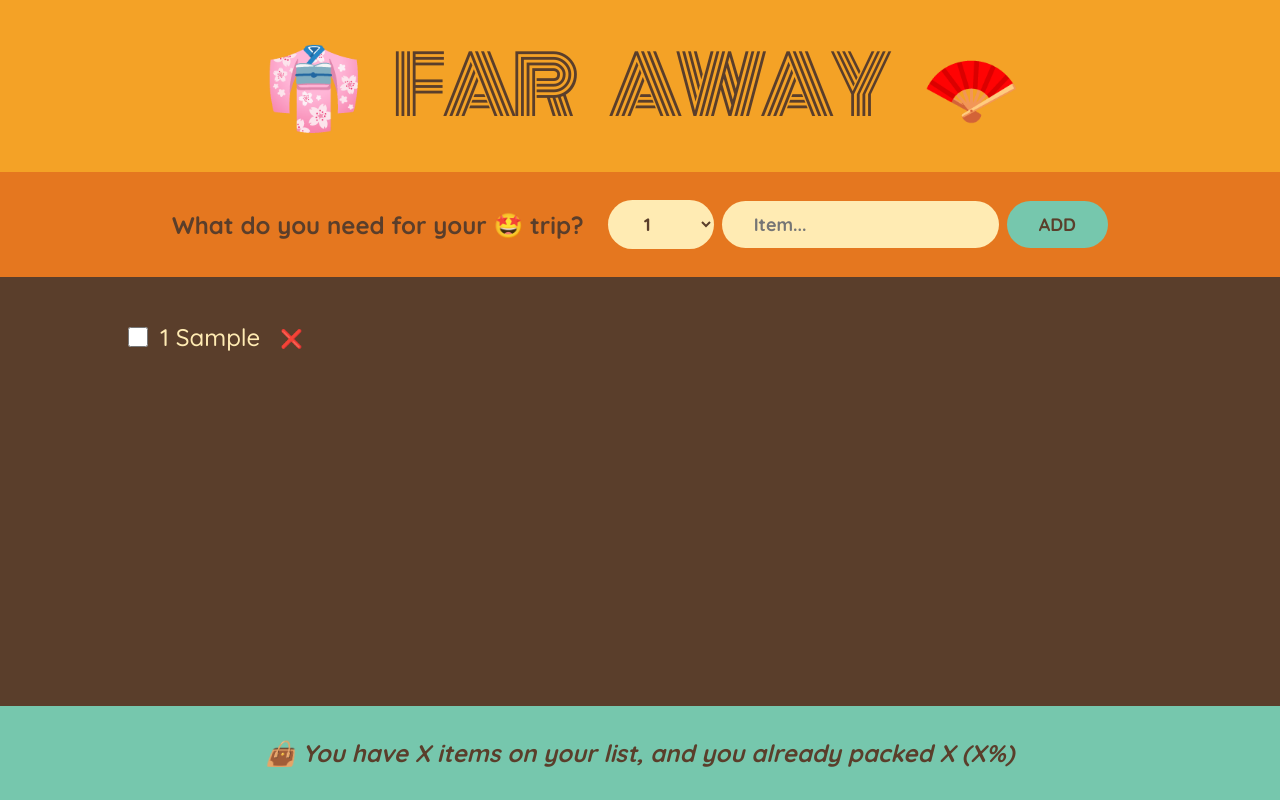
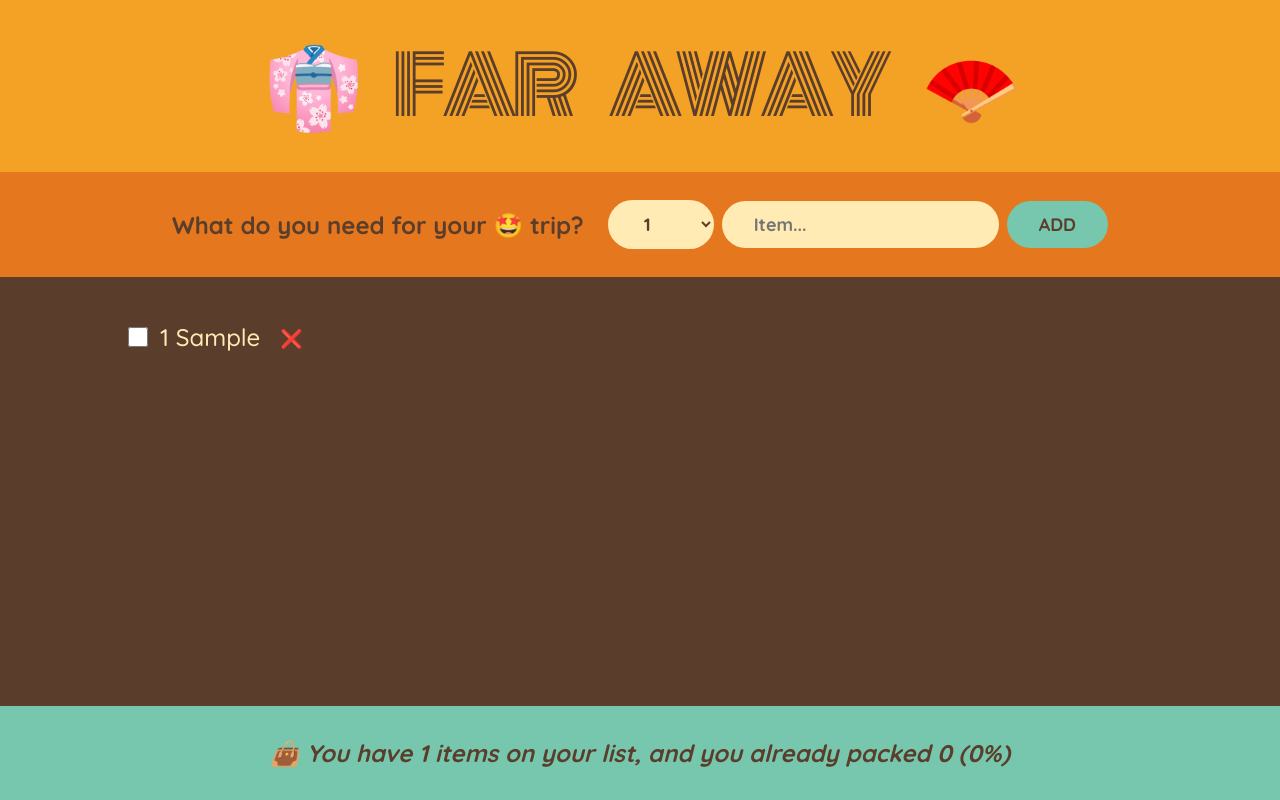
Before and after one commit to BarnoMamadzhanova/5-travel-list, a React (Create React App) app: page / in a window 1280 px wide. Both pictures are taken after typing "Sample" into the empty fields and a click on the button "ADD". Built offline with nearby package versions, Linux system fonts and the light colour scheme.

Commit message:
calculating statistics as Derived State

```diff
--- a/src/App.js
+++ b/src/App.js
@@ -33,7 +33,7 @@
         onDeleteItem={handleDeleteitem}
         onToggleItem={handleToggleItem}
       />
-      <Stats />
+      <Stats items={items} />
     </div>
   );
 }
@@ -52,7 +52,6 @@
     if (!description) return;
 
     const newItem = { description, quantity, packed: false, id: Date.now() };
-    console.log(newItem);
 
     onAddItems(newItem);
 
@@ -119,10 +118,26 @@
   );
 }
 
-function Stats() {
+function Stats({ items }) {
+  if (!items.length)
+    return (
+      <p className="stats">
+        <em>Start adding some items to your packing list 🪄</em>
+      </p>
+    );
+
+  const numItems = items.length;
+  const numPackedItems = items.filter((item) => item.packed).length;
+  const percentage = Math.round((numPackedItems / numItems) * 100);
+
   return (
     <footer className="stats">
-      <em>👜 You have X items on your list, and you already packed X (X%)</em>
+      <em>
+        {percentage === 100
+          ? "You got everything! Ready to go ✈️"
+          : `👜 You have ${numItems} items on your list, and you already packed
+        ${numPackedItems} (${percentage}%)`}
+      </em>
     </footer>
   );
 }
```
